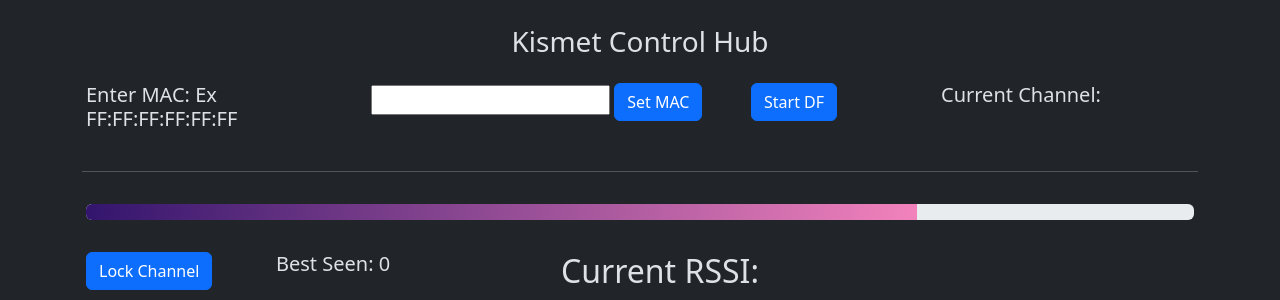
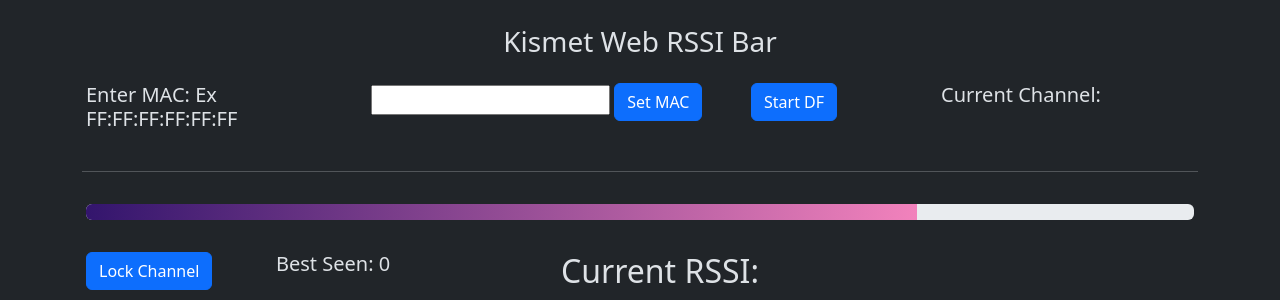
Before and after one commit to GrokkedBandwidth/kismet_web_rssi-bar, a Flask app: page / in a window 1280 px wide. Shown: the top 300 px of the page. Run offline with Flask 2, Linux system fonts and the light colour scheme; some libraries are stand-ins or nearby versions.

Commit message:
Update Header h1

```diff
--- a/templates/header.html
+++ b/templates/header.html
@@ -11,5 +11,5 @@
   <script src="{{ url_for('static', filename='js/jquery.js') }}"></script>
 </head>
 <body class="header">
-  <h3>Kismet Control Hub</h3>
+  <h3>Kismet Web RSSI Bar</h3>
 </body>
```
